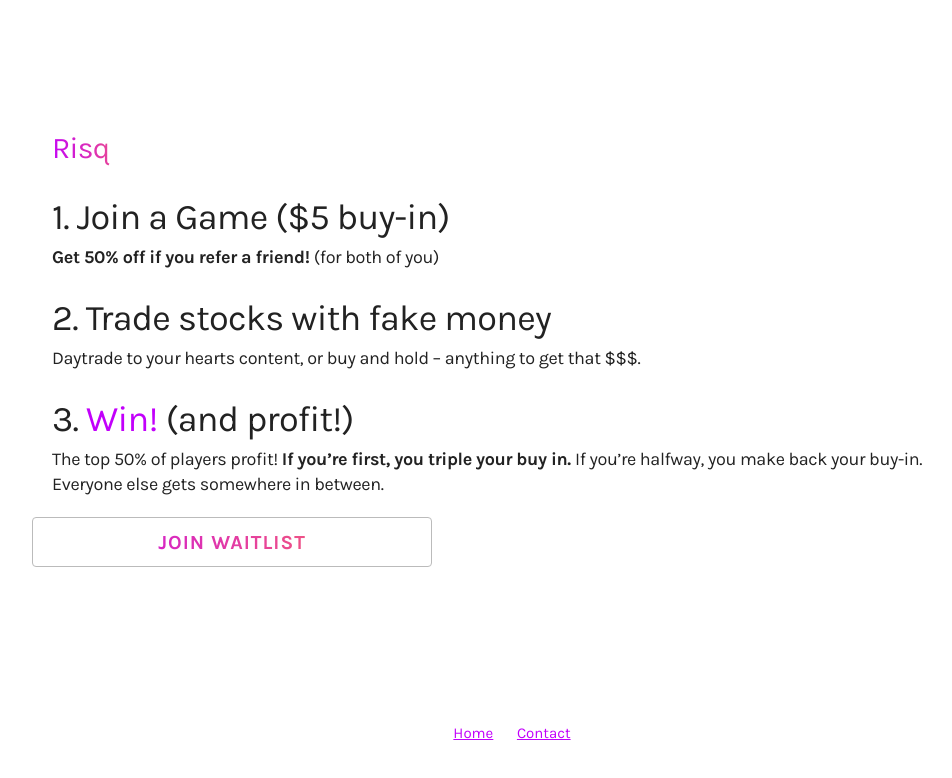
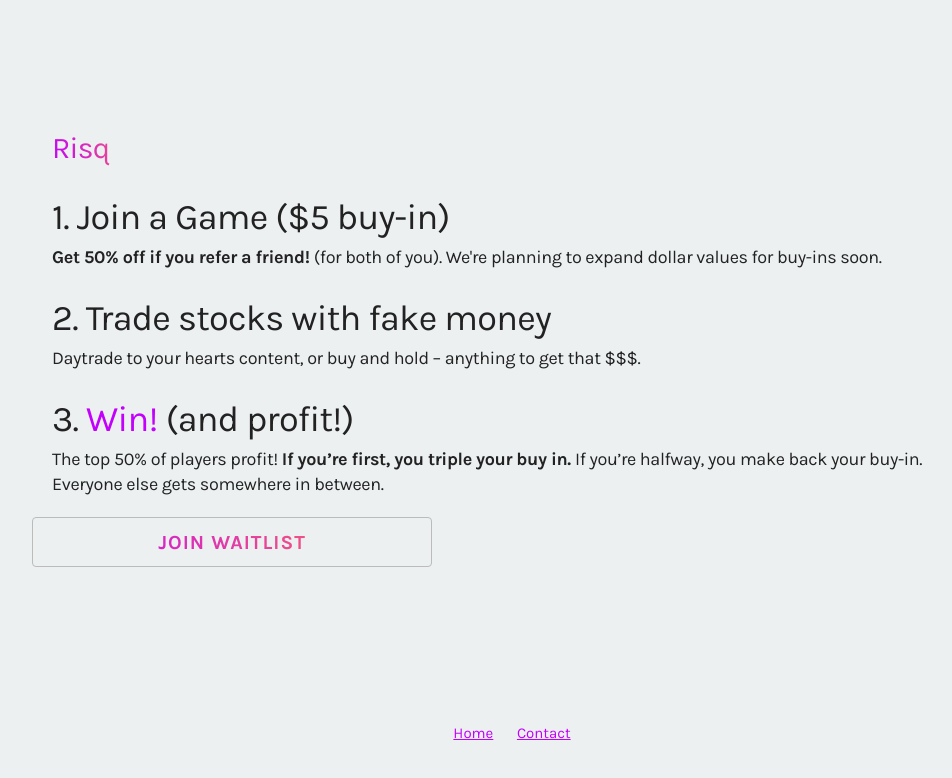
Before and after one commit to risq-trading/risq-trading.github.io, a website: page how.html in a window 1280 px wide. Shown: the whole page, without its empty margins (128-1080 px from the left). Drawn offline with Linux system fonts and the light colour scheme; a script that the page names is missing.

Commit message:
off-white

```diff
--- a/how.html
+++ b/how.html
@@ -65,7 +65,7 @@
 
 </head>
 
-<body>
+<body style="background-color: #ecf0f1">
 
     <div class='container top' style="margin-bottom: 100px;">
         <div
@@ -76,7 +76,7 @@
         </div>
         <div style='width:300;text-align: left;margin:20px;'>
             <p class='largeText'>1. Join a Game ($5 buy-in)</p>
-            <span class='smallText'><strong>Get 50% off if you refer a friend! </strong> (for both of you)</span>
+            <span class='smallText'><strong>Get 50% off if you refer a friend! </strong> (for both of you). We're planning to expand dollar values for buy-ins soon.</span>
         </div>
         <div style='width:400;text-align: left;margin:20px;'>
             <p class='largeText'>2. Trade stocks with fake money</p>
```
Also changed, not shown: index.html (+1 -1 lines).
